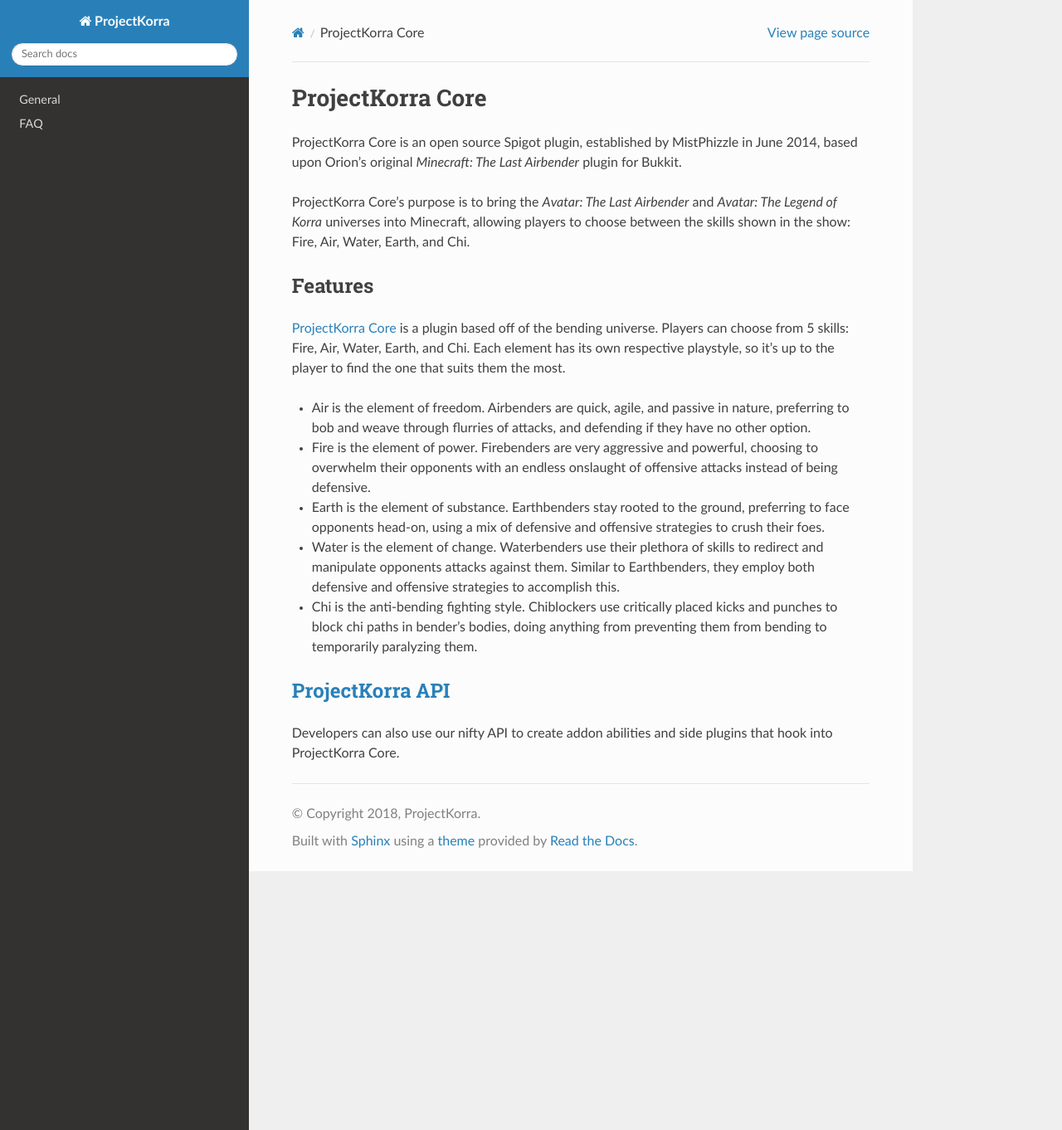
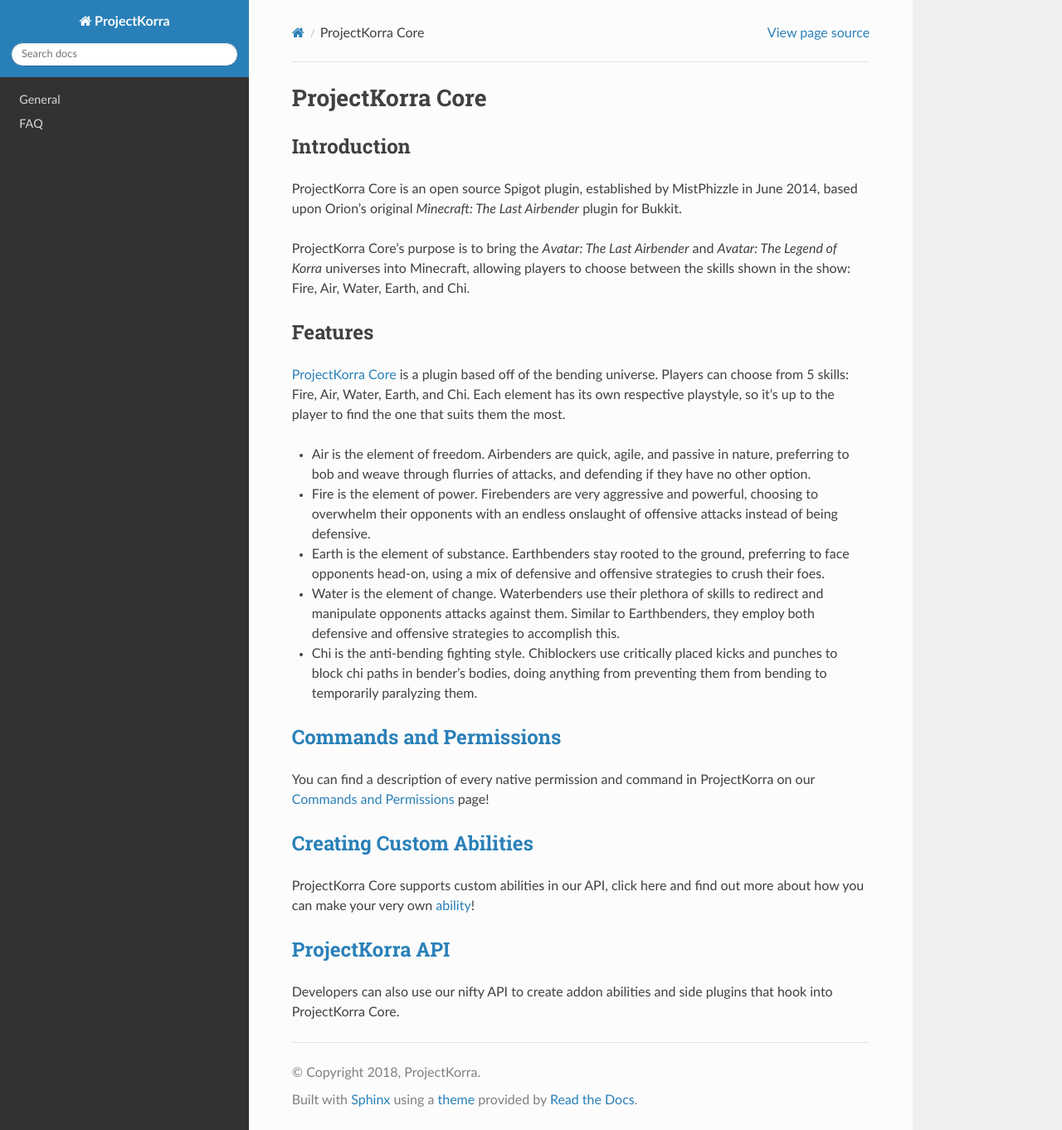
Before and after one commit to ProjectKorra/ProjectKorraWiki, a Sphinx documentation site: the page built from source/core/index.rst, in a window 1280 px wide and 1362 px high. Shown: the whole window at 83% size. Built offline with Sphinx 7.4.7 and the Read the Docs theme 2.0.0, drawn with Linux system fonts in a browser that asks for light colours; pages that are not in the unit, such as notebooks, are missing from menus.

Commit message:
Update index.rst

```diff
--- a/source/core/index.rst
+++ b/source/core/index.rst
@@ -2,6 +2,8 @@
 ProjectKorra Core
 ~~~~~~~~~~~~~~~~~~~~
 
+Introduction
+~~~~~~~~~~~~
 ProjectKorra Core is an open source Spigot plugin, established by MistPhizzle
 in June 2014, based upon Orion's original *Minecraft: The Last
 Airbender* plugin for Bukkit.
@@ -13,7 +15,6 @@
 
 Features
 ~~~~~~~~
-
 `ProjectKorra Core`_ is a plugin based off of the bending universe.
 Players can choose from 5 skills: Fire, Air,
 Water, Earth, and Chi. Each element has its own respective playstyle, so
@@ -41,11 +42,21 @@
    anything from preventing them from bending to temporarily paralyzing
    them.
 
+`Commands and Permissions`_
+~~~~~~~~~~~~~~~~~~~~~~~~~~~
+You can find a description of every native permission and command in ProjectKorra on our `Commands and Permissions`_ page!
+
+`Creating Custom Abilities`_
+~~~~~~~~~~~~~~~~~~~~~~~~~~~
+ProjectKorra Core supports custom abilities in our API, click here and find out more about how you can make your very own `ability`_!
+
 `ProjectKorra API`_
 ~~~~~~~~~~~~~~~~~~~
-
 Developers can also use our nifty API to create addon abilities and side
 plugins that hook into ProjectKorra Core.
 
 .. _ProjectKorra Core: https://projectkorra.com/projectkorra-core/
+.. _Commands and Permissions: source/core/commands.rst
+.. _Creating Custom Abilities: source/core/development/customabil.rst
+.. _ability: `Creating Custom Abilities`_
 .. _ProjectKorra API: http://projectkorra.com/docs/
```
